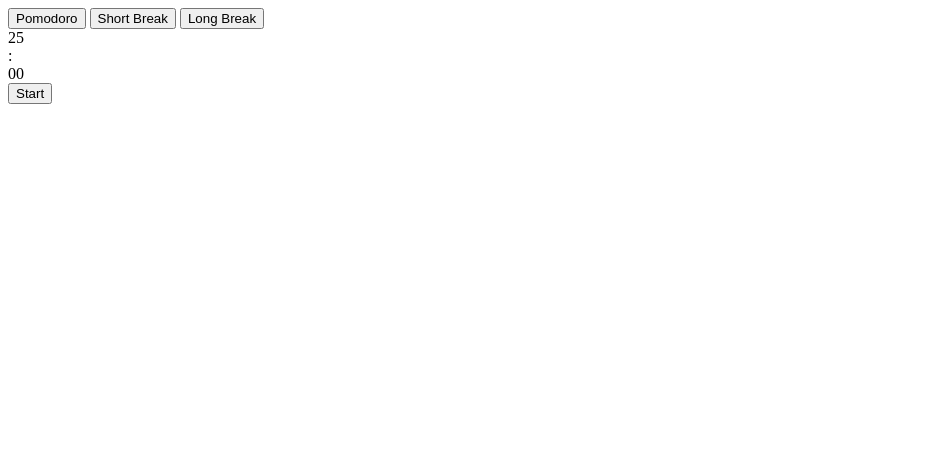
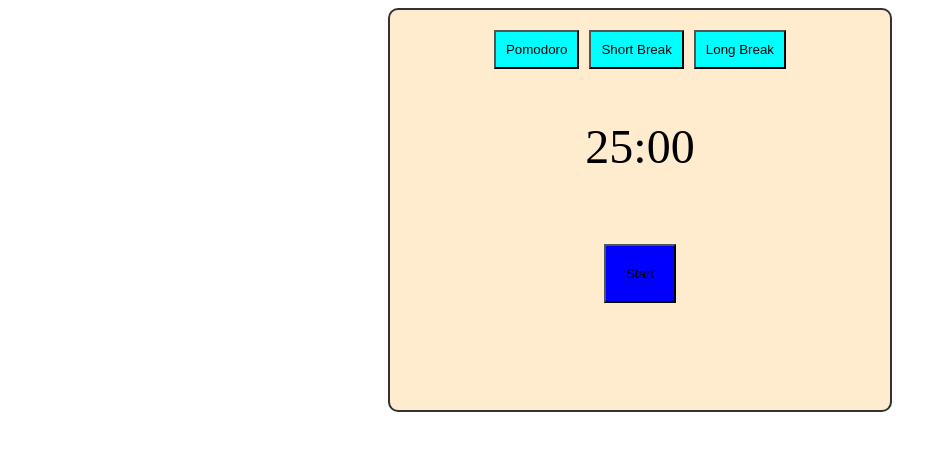
Before and after one commit to andersonfran/pomorodora-timer-, a plain HTML site: page index.html in a window 1280 px wide. Shown: the whole page, without its empty margins (0-947 px from the left). Drawn offline with Linux system fonts and the light colour scheme.

Commit message:
Update index.html

```diff
--- a/index.html
+++ b/index.html
@@ -5,7 +5,7 @@
     <meta charset="UTF-8">
     <meta name="viewport" content="width=device-width, initial-scale=1.0">
     <title>pomodoro timer</title>
-    <link rel="stylesheet" href="js folder/css/style.css">
+    <link rel="stylesheet" href="style.css">
 </head>
 
 <body>
```
